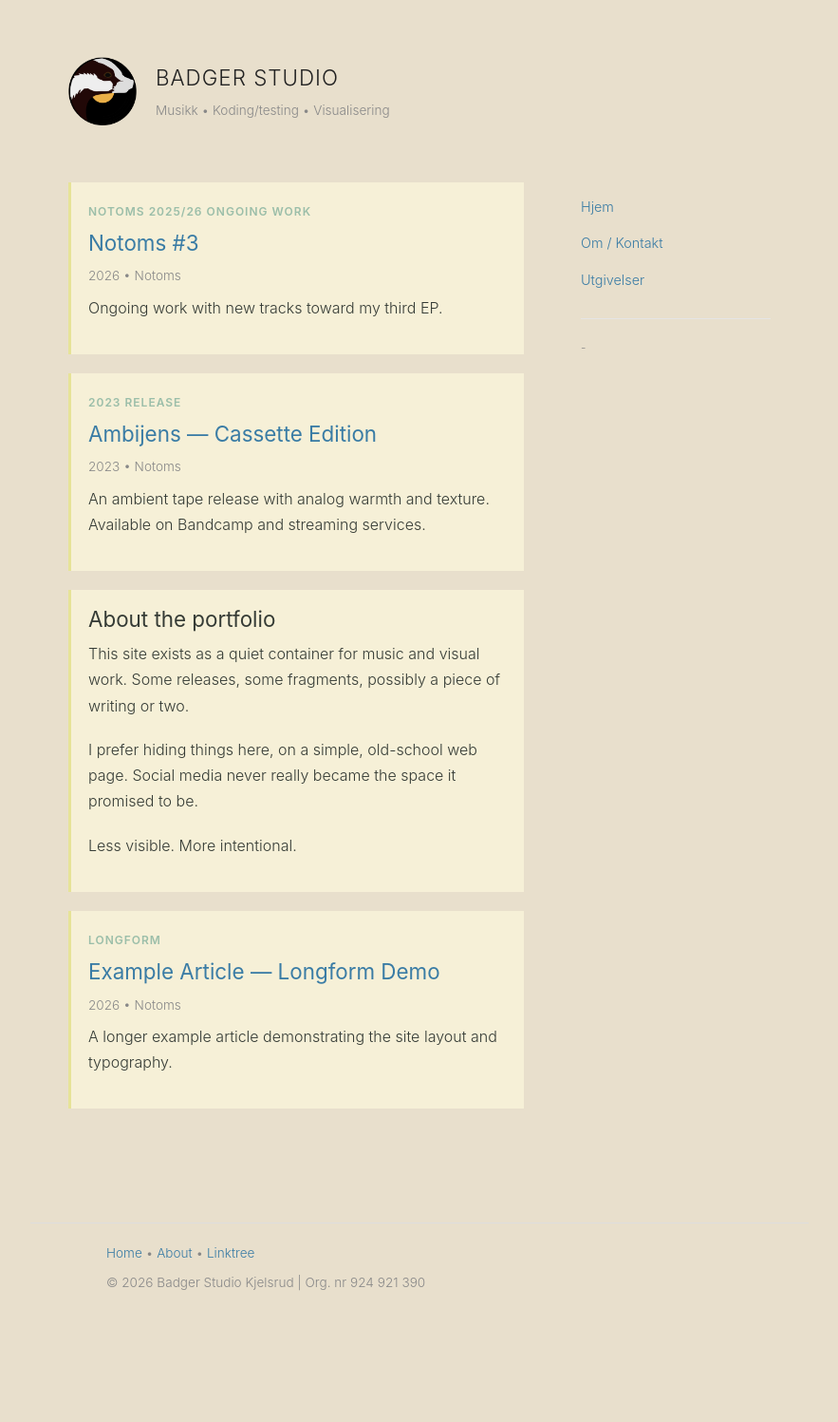
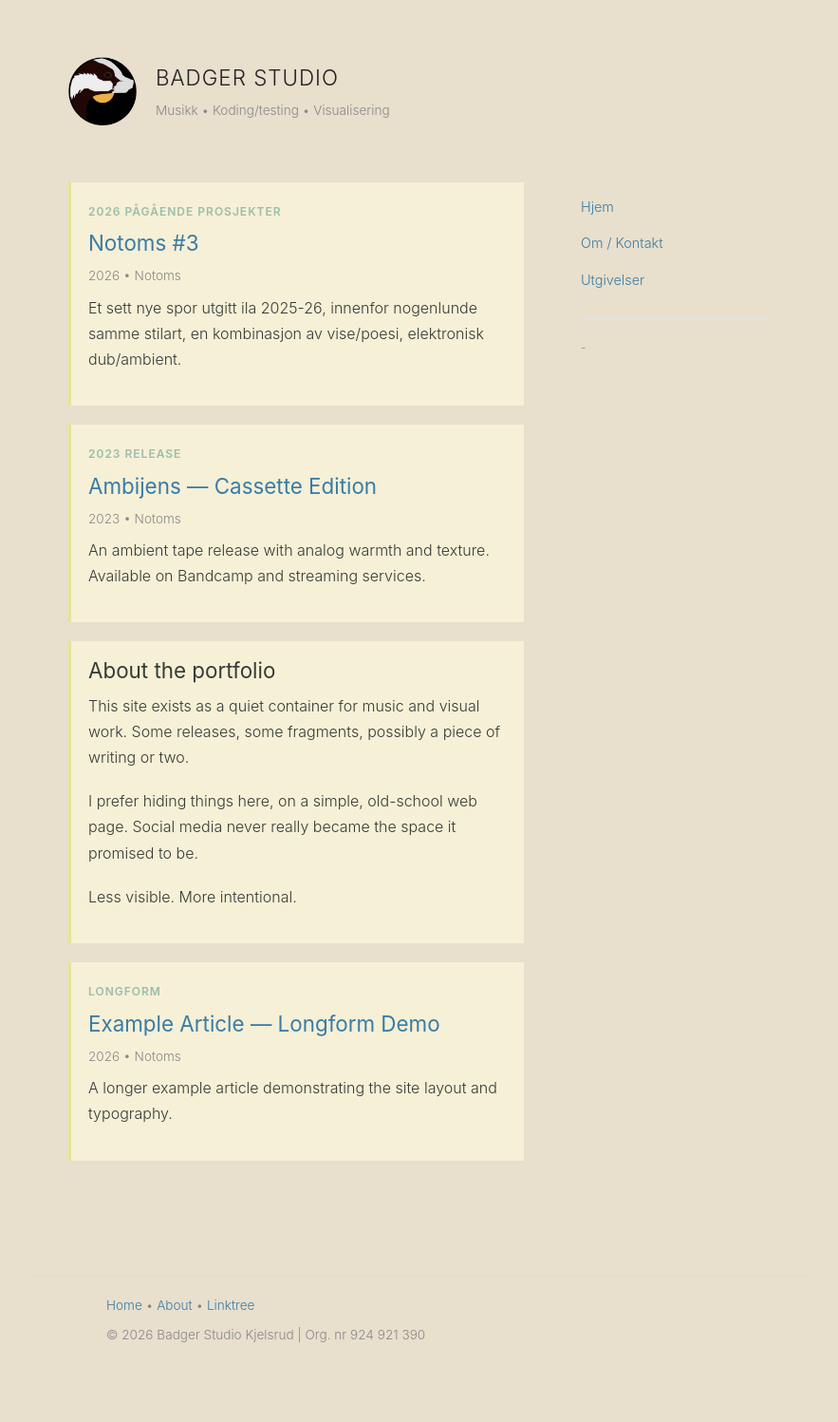
Before and after one commit to tkjelsrud/badstudio-portfolio, a Jekyll site: the page built from index.html, in a window 1280 px wide. Shown: the whole page at 95% size, without its empty margins (198-1081 px from the left). Built offline with Jekyll 4.4.1, drawn with Linux system fonts in a browser that asks for light colours; before the commit the page ends 1442 px from its top, so only the background shows below that.

Commit message:
Update article lede and description in index.html

```diff
--- a/index.html
+++ b/index.html
@@ -7,10 +7,10 @@ title: Forsiden
   <div class="layout">
     <main class="article-list" role="main">
       <article class="article">
-        <div class="lede">Notoms 2025/26 ongoing work</div>
+        <div class="lede">2026 pågående prosjekter</div>
         <h2><a href="releases.html">Notoms #3</a></h2>
         <div class="byline">2026 • Notoms</div>
-        <p>Ongoing work with new tracks toward my third EP.</p>
+        <p>Et sett nye spor utgitt ila 2025-26, innenfor nogenlunde samme stilart, en kombinasjon av vise/poesi, elektronisk dub/ambient.</p>
       </article>
 
       <article class="article">
```
